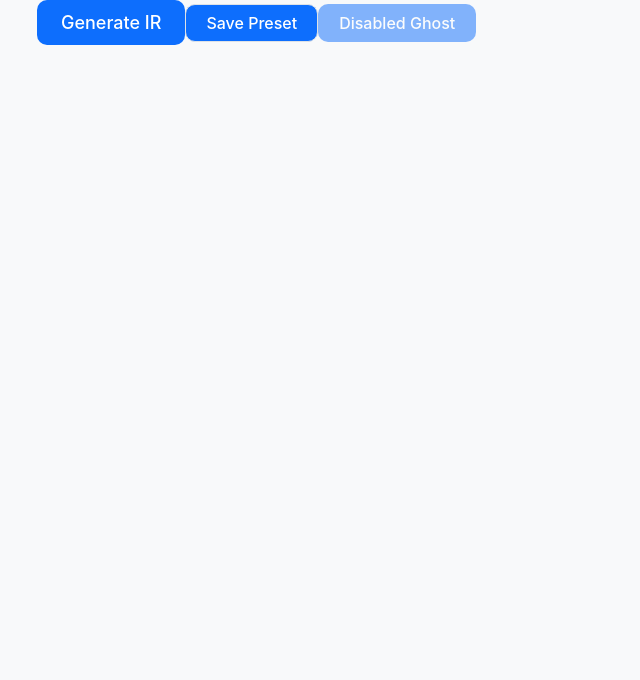
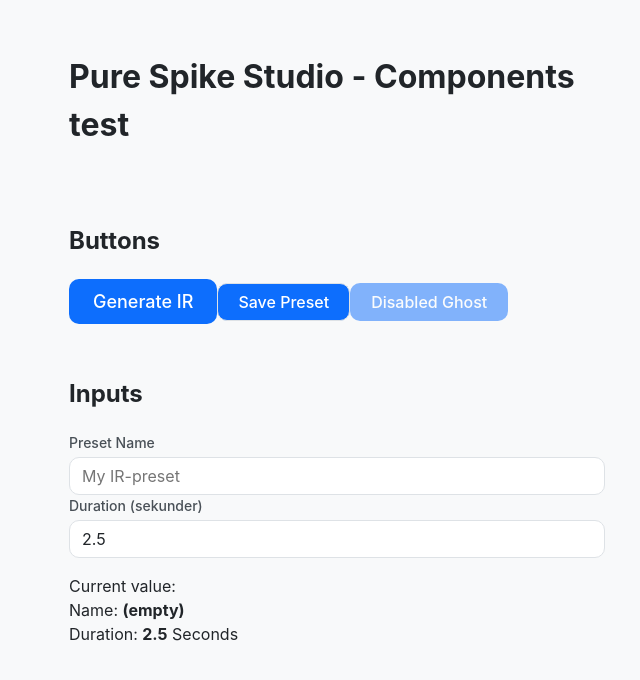
Before and after one commit to TomacBarin/pure-spike, a React (Vite) app: page / in a window 1280 px wide. Shown: the top 680 px of the page, without its empty margins (3-643 px from the left). Built offline with nearby package versions, Linux system fonts and the light colour scheme.

Commit message:
feat(components): add NumberInput as part of Input family

```diff
--- a/src/App.tsx
+++ b/src/App.tsx
@@ -1,12 +1,28 @@
-import { useTheme } from './providers/ThemeProvider'
-import './App.css'
+import { useState } from 'react';
+import { useTheme } from './providers/ThemeProvider';
+import './App.css';
 
 import { Button } from './components/ui/Button/Button';
+import { Input } from './components/ui/Input/Input';
 
 function App() {
+  // State to test Input
+  const [name, setName] = useState('');
+  const [duration, setDuration] = useState(2.5);
+
+  const handleGenerate = () => {
+    alert(`Genererar IR med namn: ${name} och duration: ${duration} sekunder`);
+  };
+
   return (
+    <div style={{ padding: '2rem', display: 'flex', flexDirection: 'column', gap: '2rem', maxWidth: '600px' }}>
+
+      <h1>Pure Spike Studio - Components test</h1>
+
+      {/* Buttons */}
       <div>
-      <Button variant="primary" size="lg" onClick={() => alert('Primary!')}>
+        <h2>Buttons</h2>
+        <Button variant="primary" size="lg" onClick={handleGenerate}>
           Generate IR
         </Button>
 
@@ -18,7 +34,41 @@ function App() {
           Disabled Ghost
         </Button>
       </div>
+
+      {/* Inputs */}
+      <div>
+        <h2>Inputs</h2>
+
+        {/* Text input */}
+        <Input
+          type="text"
+          label="Preset Name"
+          placeholder="My IR-preset"
+          value={name}
+          onChange={(e) => setName(e.target.value)}
+        />
+
+        {/* Number input */}
+        <Input
+          type="number"
+          label="Duration (sekunder)"
+          value={duration}
+          onChange={(e) => setDuration(Number(e.target.value))}
+          min={0.1}
+          max={10}
+          step={0.1}
+        />
+
+        {/* Show actual value */}
+        <p>
+          Current value:<br />
+          Name: <strong>{name || '(empty)'}</strong><br />
+          Duration: <strong>{duration}</strong> Seconds
+        </p>
+      </div>
+
+    </div>
   );
 }
 
-export default App
+export default App;
--- /dev/null
+++ b/src/components/ui/Input/Input.module.css
@@ -0,0 +1,42 @@
+.container {
+  display: flex;
+  flex-direction: column;
+  gap: var(--spacing-1);
+  width: 100%;
+}
+
+.label {
+  font-size: var(--font-size-sm);
+  color: var(--color-text-secondary);
+  font-weight: 500;
+}
+
+.input {
+  background-color: var(--color-bg-elevated);
+  color: var(--color-text-primary);
+  border: 1px solid var(--color-border);
+  border-radius: var(--radius-md);
+  padding: var(--spacing-2) var(--spacing-3);
+  font-size: var(--font-size-md);
+  transition: border-color 0.15s ease, box-shadow 0.15s ease;
+}
+
+.input:focus {
+  outline: none;
+  border-color: var(--color-accent);
+  box-shadow: 0 0 0 3px rgba(74, 158, 255, 0.2);
+}
+
+.input:disabled {
+  opacity: 0.6;
+  cursor: not-allowed;
+}
+
+.error {
+  border-color: var(--color-error);
+}
+
+.errorMessage {
+  color: var(--color-error);
+  font-size: var(--font-size-sm);
+}
--- /dev/null
+++ b/src/components/ui/Input/Input.tsx
@@ -0,0 +1,64 @@
+import React from "react";
+import styles from "./Input.module.css";
+
+export interface InputProps {
+    type?: "text" | "number" | "email" | "password" | "search";
+    value: string | number;
+    onChange: (e: React.ChangeEvent<HTMLInputElement>) => void;
+    label?: string;
+    placeholder?: string;
+    disabled?: boolean;
+    error?: string;
+    className?: string;
+    min?: number;
+    max?: number;
+    step?: number;
+}
+
+export const Input: React.FC<InputProps> = ({
+    type = "text",
+    value,
+    onChange,
+    label,
+    placeholder,
+    disabled = false,
+    error,
+    className,
+    min,
+    max,
+    step,
+}) => {
+    const inputClassNames = [
+        styles.input,
+        error && styles.error,
+        className,
+    ].filter(Boolean).join(" ");
+
+    const id = React.useId();
+
+    return (
+        <div className={styles.container}>
+            {label && (
+                <label htmlFor={id} className={styles.label}>
+                    {label}
+                </label>
+            )}
+
+            <input
+                id={id}
+                type={type}
+                value={value}
+                onChange={onChange}
+                placeholder={placeholder}
+                disabled={disabled}
+                className={inputClassNames}
+                min={min}
+                max={max}
+                step={step}
+                aria-invalid={!!error}
+            />
+
+            {error && <span className={styles.errorMessage}>{error}</span>}
+        </div>
+    );
+};
```
Lines whose indentation alone changed are shown as unchanged.
